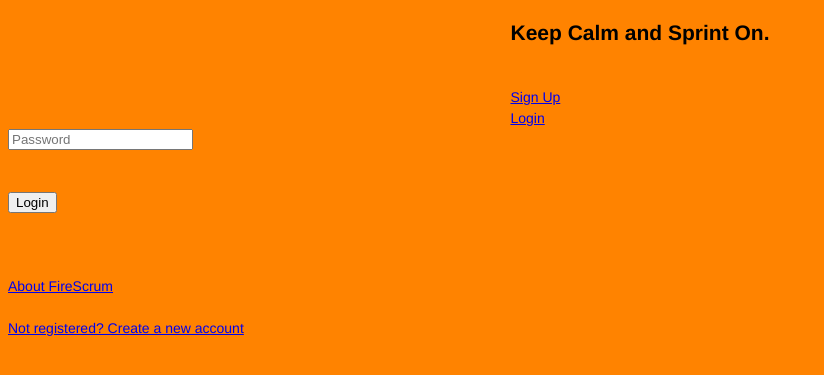
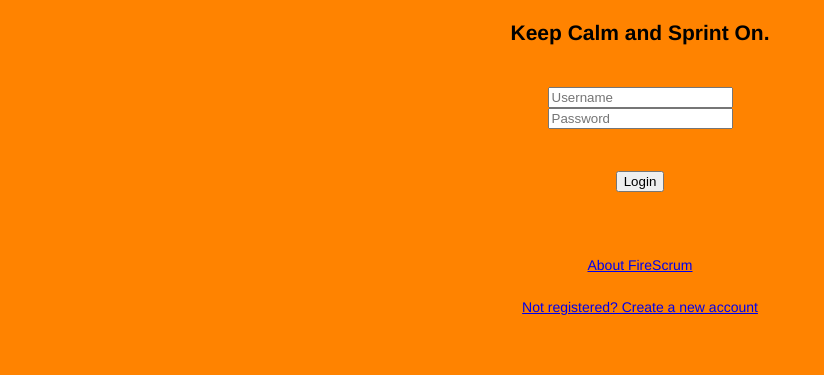
Before and after one commit to Benbigmac/Agile-Development-Tool, a Flask app: page / in a window 1280 px wide. Shown: the top 375 px of the page, without its empty margins (0-824 px from the left). Run offline with Flask 2, Linux system fonts and the light colour scheme; some libraries are stand-ins or nearby versions.

Commit message:
fixed formatting errors

```diff
--- a/app/static/css/style.css
+++ b/app/static/css/style.css
@@ -14,14 +14,10 @@ form {
   text-align: center;
 }
 
-input, label {
-}
-
 label {
     width:180px;
     clear:left;
     text-align:right;
-    padding-right:10px;
 }
 
 .container {
@@ -44,15 +40,10 @@ label {
   display: block;
 }
 
-.form-label-left {
-  margin:0px !important
-}
 
 .input {
   padding-top: 2px;
   padding-bottom: 2px;
-  padding-left: 10px;
-  padding-right: 10px;
 }
 
 .justify-center {
--- a/app/templates/index.html
+++ b/app/templates/index.html
@@ -8,18 +8,22 @@
 	<link href="../static/css/style.css" rel="stylesheet" type="text/css"/>
 </head>
 
-<body>
+<body><center>
   <div class="container">
     <div class="">
       <h2>Keep Calm and Sprint On.</h2>
       <br>
 
-      <a href="signUp">Sign Up</a>
-      </br>
-
-      <a href="login">Login</a>
     </div>
   </div>
+
+		<div class="wrap-input100 validate-input m-b-10" data-validate = "Username is required">
+						<input class="input100" type="text" name="username" placeholder="Username">
+						<span class="focus-input100"></span>
+						<span class="symbol-input100">
+							<i class="fa fa-user"></i>
+						</span>
+					</div>
 
 
 					<div class="wrap-input100 validate-input m-b-10" data-validate = "Password is required">
@@ -74,6 +78,6 @@
 
   <script src="../static/js/script.js"></script>
   <script src="../static/js/jquery-3.3.1.min.js"></script>
-</body>
+</body></center>
 
 </html>
```
